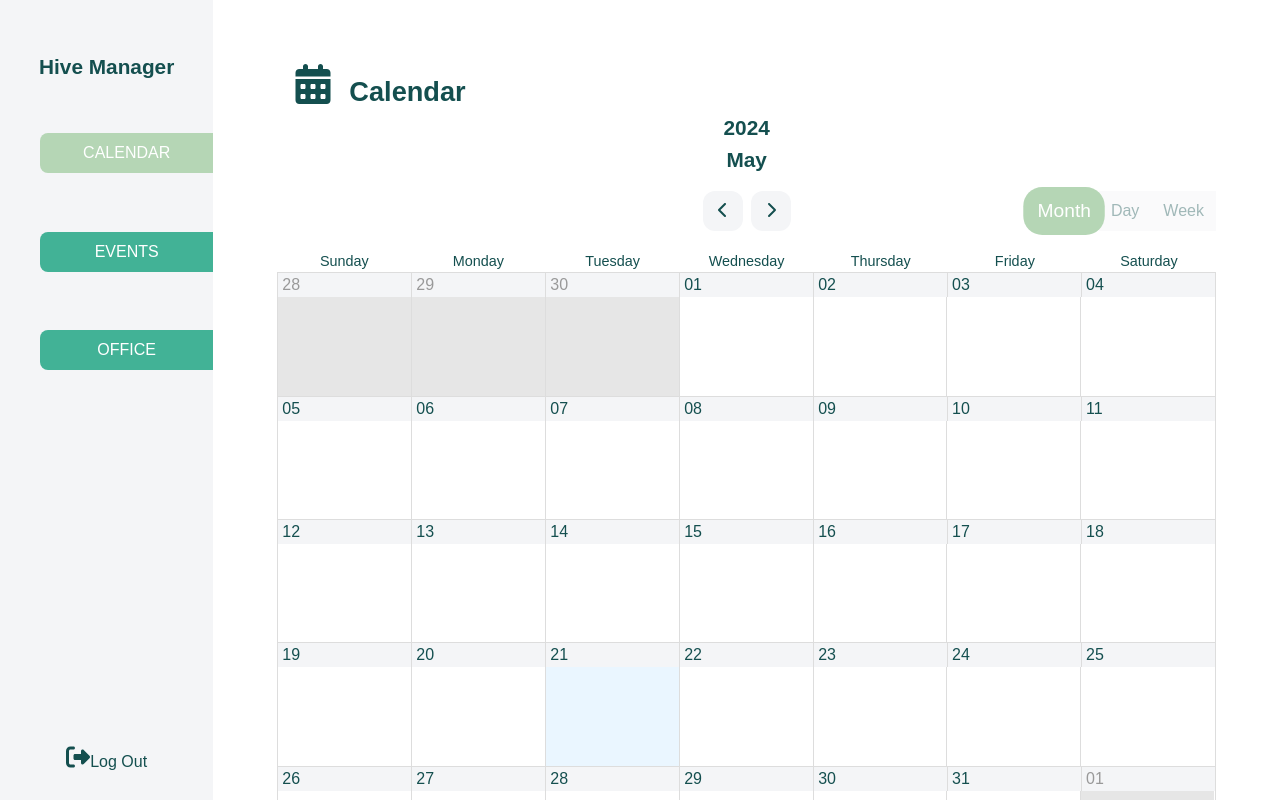
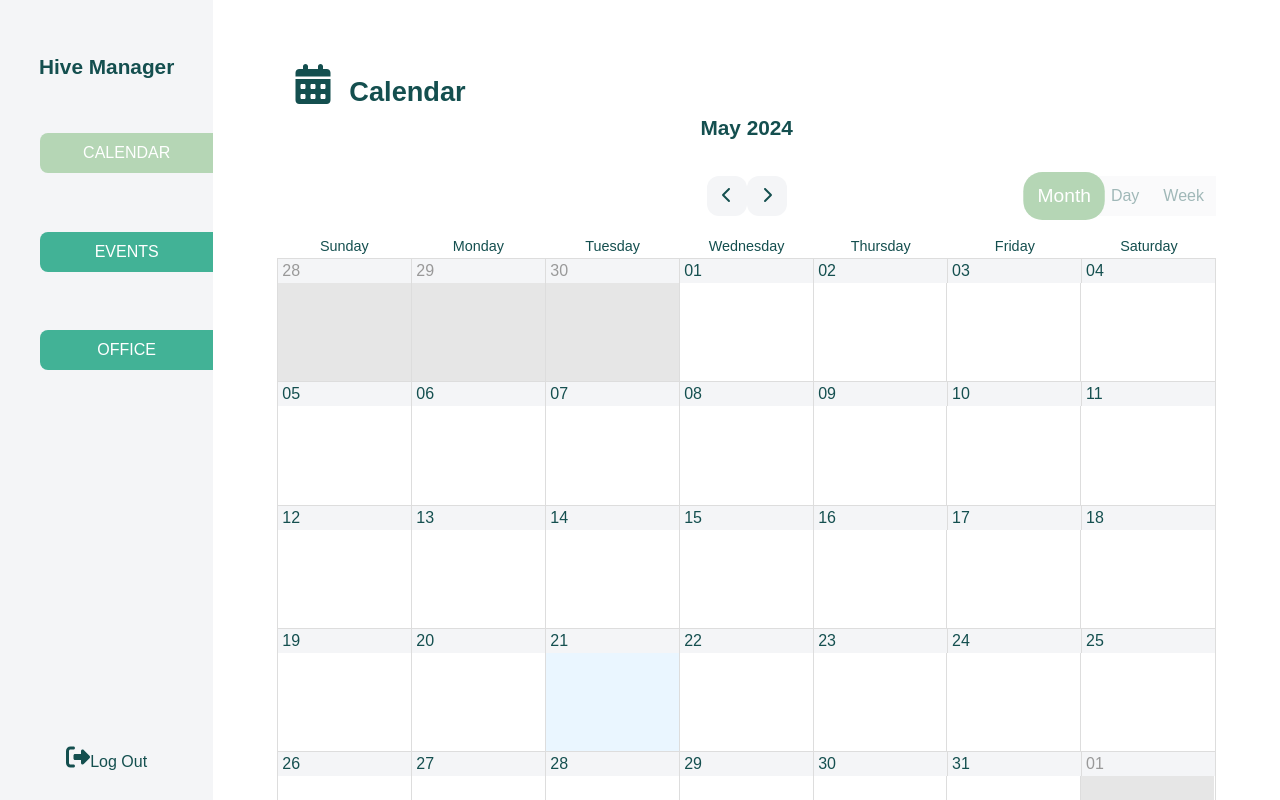
Before and after one commit to Abbeal-Tokyo/tokyo-haibu-management, a Next.js app: page /en/calendar in a window 1280 px wide. Built offline with nearby package versions, Linux system fonts and the light colour scheme; no server answers; the database is empty; a web font is replaced by a local one.

Commit message:
[TOK-15] Improve Calendar - Display toolbar header on each view

```diff
--- a/src/app/[locale]/(nav-feature)/calendar/components/CalendarToolbar.tsx
+++ b/src/app/[locale]/(nav-feature)/calendar/components/CalendarToolbar.tsx
@@ -8,6 +8,7 @@ import type { ManipulateType as DayJSManipulateType } from "dayjs";
 import type { View } from "react-big-calendar";
 
 import type { BCalendarViews } from "./BCalendarViews";
+import { getFirstDayOfWeek, getLastDayOfWeek } from "@/lib/utils/date";
 
 type CalendarProps = Readonly<{
   date: Date;
@@ -22,8 +23,18 @@ export const CalendarToolbar = ({
   onNavigate,
   onViewChange,
 }: CalendarProps) => {
-  const title = useMemo(() => dayjs(date).format("YYYY"), [date]);
-  const subtitle = useMemo(() => dayjs(date).format("MMMM"), [date]);
+  const title = useMemo(() => dayjs(date).format("MMMM YYYY"), [date]);
+  const subtitle = useMemo(() => {
+    if (view == Views.WEEK) {
+      return (
+        dayjs(getFirstDayOfWeek(date)).format("ddd DD") +
+        " - " +
+        dayjs(getLastDayOfWeek(date)).format("ddd DD")
+      );
+    } else if (view == Views.DAY) {
+      return dayjs(date).format("dddd DD");
+    }
+  }, [date, view]);
   const dateType = new Map<BCalendarViews, DayJSManipulateType>([
     ["week", "week"],
     ["month", "month"],
@@ -50,13 +61,11 @@ export const CalendarToolbar = ({
   };
   return (
     <section className="grid grid-cols-3 mb-5">
-      <header className="col-start-2 flex flex-col items-center gap-y-4">
-        <h2 className="text-center">
-          {title}
-          <br></br>
-          {subtitle}
+      <header className="col-start-2 flex flex-col items-center">
+        <h2 className="text-center h-16">
+          {title} <br /> {subtitle}
         </h2>
-        <section className="flex gap-x-2">
+        <section>
           <button
             className="rounded-xl px-3 py-2 text-center text-primary bg-background hover:scale-up-center"
             onClick={() => onNavigateButtonClick("back")}
--- /dev/null
+++ b/src/lib/utils/date.ts
@@ -0,0 +1,9 @@
+import dayjs from "dayjs";
+
+export const getFirstDayOfWeek = (date: Date) => {
+  return dayjs(date).subtract(date.getDay(), "day");
+};
+
+export const getLastDayOfWeek = (date: Date) => {
+  return dayjs(date).add(6 - date.getDay(), "day");
+};
```
